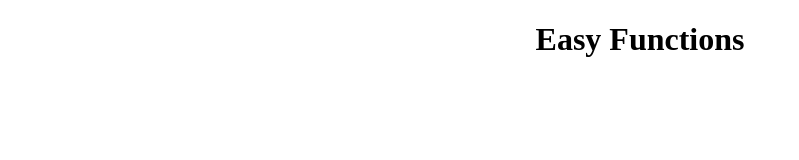
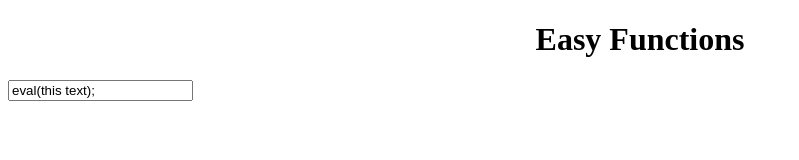
Before and after one commit to TechnologicallyAdvancedMango/easyfunctions, a plain HTML site: page index.html in a window 1280 px wide. Shown: the whole page, without its empty margins (0-799 px from the left). Drawn offline with Linux system fonts and the light colour scheme.

Commit message:
Update index.html

```diff
--- a/index.html
+++ b/index.html
@@ -6,6 +6,7 @@
   </head>
   <body>
     <h1 style="text-align: center">Easy Functions</h1>
+    <input type="text" id="console" value="eval(this text);">
     <script src="script.js"></script>
   </body>
 </html>
```
